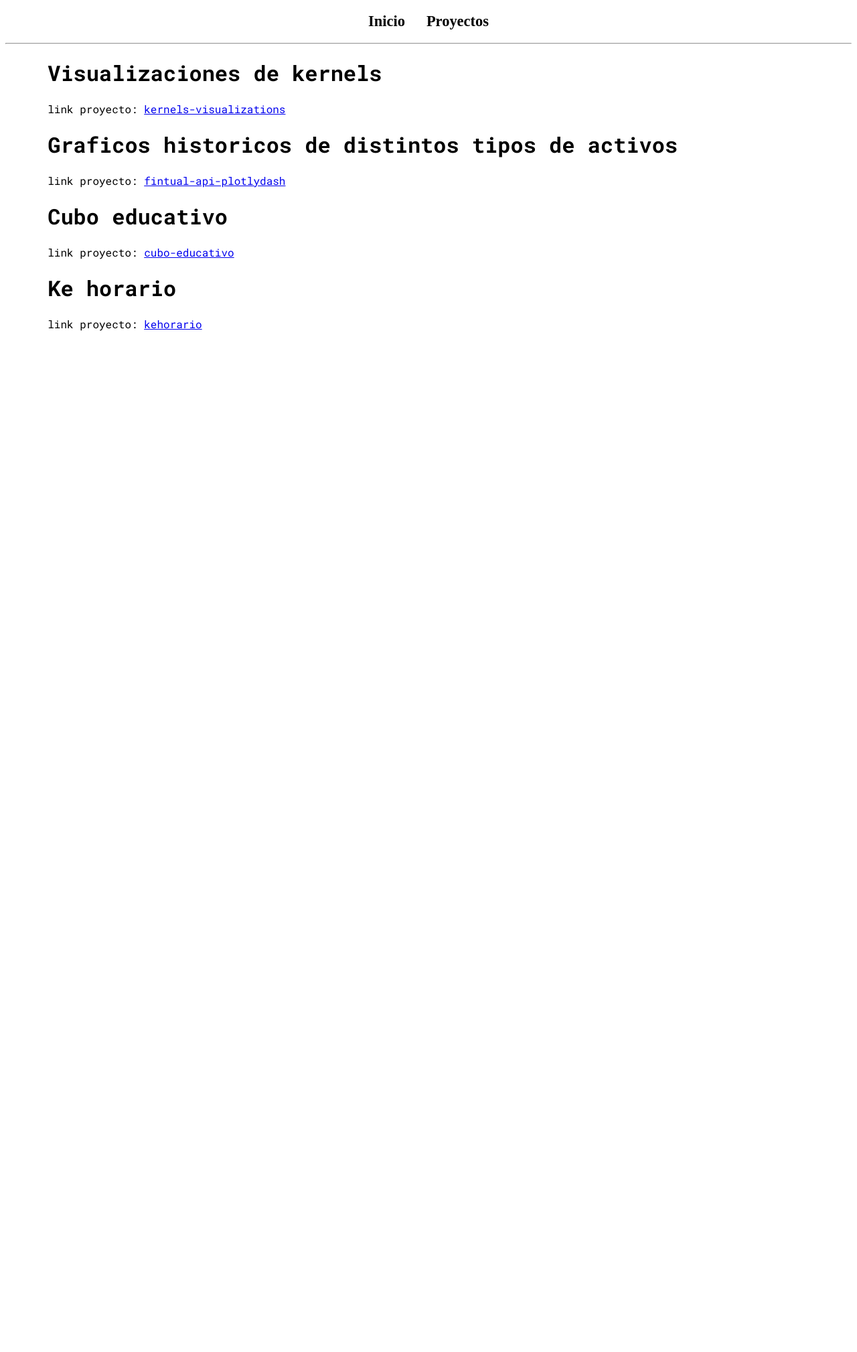
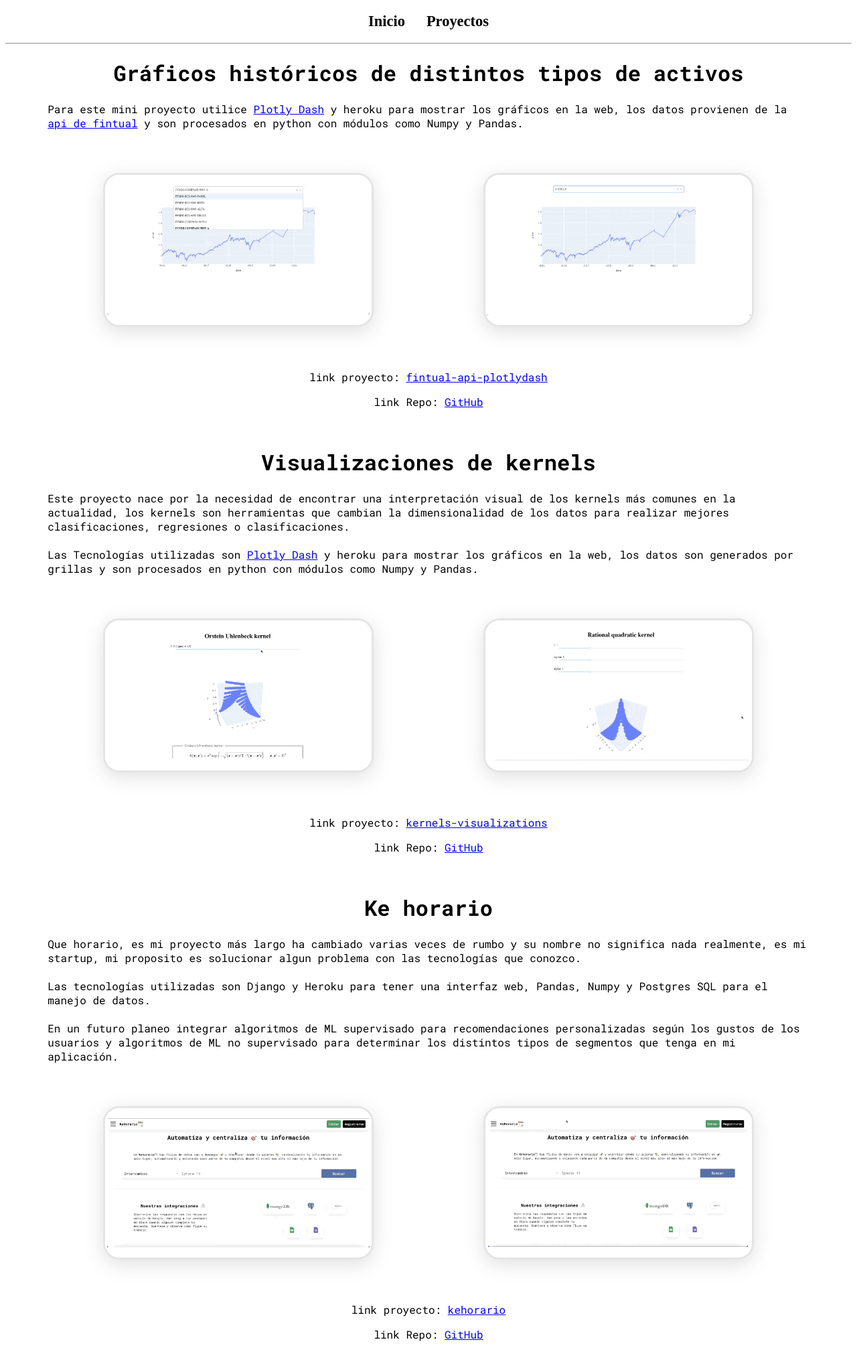
Before and after one commit to joigmz/joseizam, a Django app: page /project in a window 1280 px wide. Shown: the whole page at 67% size. Before the commit the page ends 494 px from the top, so only its background shows below. Run offline with Django 3.2, Linux system fonts and the light colour scheme; some libraries are stand-ins or nearby versions.

Commit message:
new release of my resume

```diff
--- a/resume/templates/proyecto.html
+++ b/resume/templates/proyecto.html
@@ -2,22 +2,81 @@
 {% load static %}
 
 {% block content %}
-    <h1>Visualizaciones de kernels</h1>
+    <h1 style="text-align: center;">Gráficos históricos de distintos tipos de activos</h1>
     <p>
+        Para este mini proyecto utilice <a href="https://plotly.com/python/" target="_blank">Plotly Dash</a>
+        y heroku para mostrar los gráficos en la web, los datos provienen de la
+        <a href="https://fintual.cl/api-docs/index.html" target="_blank">api de fintual</a>
+        y son procesados en python con módulos como Numpy y Pandas.
+    </p>
+    <div class="box-previews-grid">
+        <div class="box-previews-flex">
+            <img class= "page-preview" src="{% static 'img/fin1.gif' %}" alt="fin1">
+        </div>
+        <div class="box-previews-flex">
+            <img class= "page-preview" src="{% static 'img/fin2.gif' %}" alt="fin2">
+        </div>
+    </div>
+    <p style="text-align: center;">
+        link proyecto: <a href="https://fintual-api-plotlydash.herokuapp.com/">fintual-api-plotlydash</a>
+    </p>
+    <p style="text-align: center;">
+        link Repo: <a href="https://github.com/joigmz/fintual-api">GitHub</a>
+    </p>
+
+    <br>
+
+    <h1 style="text-align: center;">Visualizaciones de kernels</h1>
+    <p>
+        Este proyecto nace por la necesidad de encontrar una interpretación visual de
+        los kernels más comunes en la actualidad, los kernels son herramientas que cambian
+        la dimensionalidad de los datos para realizar mejores clasificaciones, regresiones o
+        clasificaciones. <br><br>
+        Las Tecnologías utilizadas son <a href="https://plotly.com/python/" target="_blank">Plotly Dash</a>
+        y heroku para mostrar los gráficos en la web, los datos son generados por grillas
+        y son procesados en python con módulos como Numpy y Pandas.
+    </p>
+    <div class="box-previews-grid">
+        <div class="box-previews-flex">
+            <img class= "page-preview" src="{% static 'img/k1.gif' %}" alt="k1">
+        </div>
+        <div class="box-previews-flex">
+            <img class= "page-preview" src="{% static 'img/k2.gif' %}" alt="k2">
+        </div>
+    </div>
+    <p style="text-align: center;">
         link proyecto: <a href="https://kernels-visualizations.herokuapp.com/">kernels-visualizations</a>
     </p>
-    <h1>Graficos historicos de distintos tipos de activos</h1>
+    <p style="text-align: center;">
+        link Repo: <a href="https://github.com/joigmz/kernels-visualizations">GitHub</a>
+    </p>
+
+    <br>
+
+    <h1 style="text-align: center;">Ke horario</h1>
     <p>
-        link proyecto: <a href="https://fintual-api-plotlydash.herokuapp.com/">fintual-api-plotlydash</a>
+        Que horario, es mi proyecto más largo ha cambiado varias veces de rumbo y su nombre
+        no significa nada realmente, es mi startup, mi proposito es solucionar algun problema
+        con las tecnologías que conozco. <br><br>
+        Las tecnologías utilizadas son Django y Heroku para tener una interfaz web, Pandas, Numpy
+        y Postgres SQL para el manejo de datos. <br><br>
+        En un futuro planeo integrar algoritmos de ML supervisado para recomendaciones personalizadas
+        según los gustos de los usuarios y algoritmos de ML no supervisado para determinar los
+        distintos tipos de segmentos que tenga en mi aplicación.
     </p>
-    <h1>Cubo educativo</h1>
-    <p>
-        link proyecto: <a href="https://cubo-educativo.herokuapp.com/">cubo-educativo</a>
-    </p>
-    <h1>Ke horario</h1>
-    <p>
+    <div class="box-previews-grid">
+        <div class="box-previews-flex">
+            <img class= "page-preview" src="{% static 'img/ke1.gif' %}" alt="ke1">
+        </div>
+        <div class="box-previews-flex">
+            <img class= "page-preview" src="{% static 'img/ke2.gif' %}" alt="ke2">
+        </div>
+    </div>
+    <p style="text-align: center;">
         link proyecto: <a href="https://kehorario.herokuapp.com/">kehorario</a>
     </p>
-
+    <p style="text-align: center;">
+        link Repo: <a href="https://github.com/joigmz/kehorario">GitHub</a>
+    </p>
     </ol>
 {% endblock %}
--- a/static/css/styles.css
+++ b/static/css/styles.css
@@ -76,6 +76,23 @@
 .shadow:hover{
   box-shadow: rgba(100, 100, 111, 0.2) 0px 7px 29px 0px;
 }
+.box-previews-grid{
+  display: grid;
+  grid-template-columns: 1fr 1fr;
+}
+.box-previews-flex{
+  display: flex;
+  justify-content: center;
+  align-items: center;
+}
+.page-preview{
+  border-style: solid;
+  border-color: rgba(0, 0, 0, 0.105);
+  border-radius: 24px;
+  box-shadow: rgba(100, 100, 111, 0.2) 0px 7px 29px 0px;
+  margin: 3rem;
+  width: 70%;
+}
 @media screen and (max-width: 996px) {
   .g1c{
     padding: 0rem 1rem 0rem 1rem;
@@ -95,4 +112,7 @@
   .foto-sobre-mi{
     width: 40%;
   }
+  .box-previews-grid{
+    grid-template-columns: 1fr;
+  }
 }
```
Also changed, not shown: static/img/fin1.gif (added), static/img/fin2.gif (added), static/img/k1.gif (added), static/img/k2.gif (added), static/img/ke1.gif (added), static/img/ke2.gif (added).
